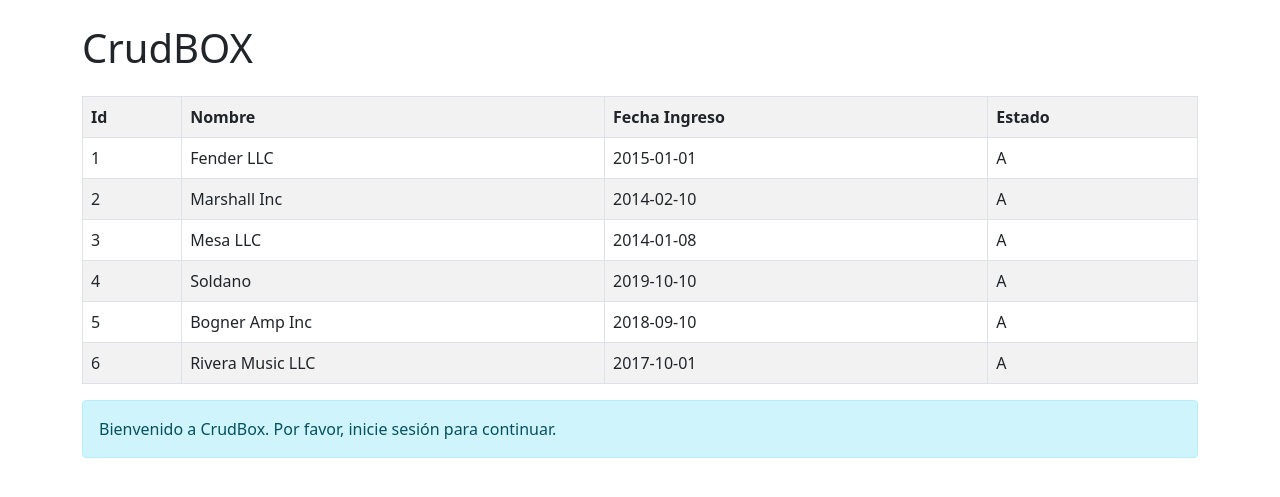
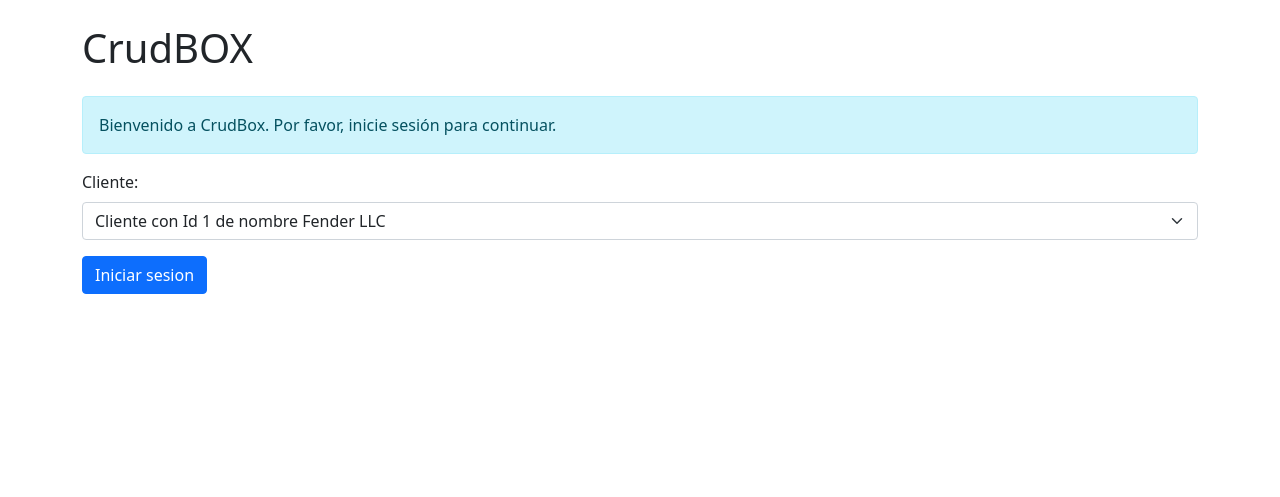
Before and after one commit to Corcho4433/BoxDB, a Flask app: page / in a window 1280 px wide. Shown: the top 497 px of the page. Run offline with Flask 3, Linux system fonts and the light colour scheme.

Commit message:
added select cliente form

```diff
--- a/app.py
+++ b/app.py
@@ -29,15 +29,11 @@ sistema = crear_sistema()
 def home():
     """Define la logica para la pagina principal (index)"""
     if request.method=='POST':
+        cliente = sistema.get_cliente_from_string(request.form["cliente"])
         return render_template('index.html')
 
-    listado_clientes = sistema.listar_clientes()
-
-    clientes = []
-    for cliente in listado_clientes:
-        clientes.append([cliente.id_cliente, cliente.nombre, cliente.fecha_ingreso, cliente.estado])
-
-    return render_template('index.html', clientes=clientes)
+    clientes = sistema.listar_clientes()
+    return render_template('index.html', clientes=clientes, form={})
 
 @app.route('/iniciar_sesion',methods=['GET','POST'])
 def iniciar_sesion():
--- a/box/cliente.py
+++ b/box/cliente.py
@@ -4,6 +4,9 @@ class Cliente:
         self.__nombre = nombre
         self.__fecha_ingreso = fecha_ingreso
         self.__estado = estado
+
+    def __str__(self):
+        return f"Cliente con Id {self.__id_cliente} de nombre {self.__nombre}"
 
     @property
     def id_cliente(self) -> int:
--- a/box/crudmanager.py
+++ b/box/crudmanager.py
@@ -28,5 +28,11 @@ class CrudManager:
     def listar_clientes(self):
         clientes_disponibles = []
         for cliente in self.__clientes:
-            clientes_disponibles.append(cliente)
+            clientes_disponibles.append(str(cliente))
         return clientes_disponibles
+
+    def get_cliente_from_string(self, cliente: str):
+        for cliente in self.__clientes:
+            if str(cliente) == cliente:
+                return cliente
+        return None
--- a/dao/clientedao.py
+++ b/dao/clientedao.py
@@ -3,7 +3,7 @@ from box.cliente import Cliente
 
 class ClienteDAO:
     def __init__(self):
-        self.__db = mysql.connector.connect(user='root', password="i2i0L2aH1", host="localhost", database='boxdbmartindatabases')
+        self.__db = mysql.connector.connect(user='root', password="racing1996", host="127.0.0.1", database='boxdbmartindatabases')
 
     def listar_clientes(self):
         cnx = self.__db
--- a/dao/ordenventadao.py
+++ b/dao/ordenventadao.py
@@ -3,7 +3,7 @@ from datetime import datetime
 
 class OrdenVentaDAO:
     def __init__(self):
-        self.__db = mysql.connector.connect(user='root', password="i2i0L2aH1", host="localhost", database='boxdbmartindatabases')
+        self.__db = mysql.connector.connect(user='root', password="racing1996", host="127.0.0.1", database='boxdbmartindatabases')
 
     def crear_orden_venta(self, id_cliente: int, id_usuario, id_direccion, id_tipo_entrega, subtotal, descuento, total, fecha_entrega, obs):
         cnx = self.__db
--- a/dao/productodao.py
+++ b/dao/productodao.py
@@ -3,7 +3,7 @@ import mysql.connector
 
 class ProductoDAO:
     def __init__(self):
-        self.__db = mysql.connector.connect(user='root', password="i2i0L2aH1", host="localhost", database='boxdbmartindatabases')
+        self.__db = mysql.connector.connect(user='root', password="racing1996", host="127.0.0.1", database='boxdbmartindatabases')
 
     def listar_productos(self, id_cliente: int):
         cnx = self.__db
--- a/templates/index.html
+++ b/templates/index.html
@@ -12,29 +12,27 @@
 
     <h1 class="my-4">CrudBOX</h1>
 
-    <table class="table table-striped table-bordered">
-        <tr>
-            <th>Id</th>
-            <th>Nombre</th>
-            <th>Fecha Ingreso</th>
-            <th>Estado</th>
-        </tr>
-        {% for cliente in clientes %}
-        <tr>
-            <td>{{ cliente[0] }}</td>
-            <td>{{ cliente[1] }}</td>
-            <td>{{ cliente[2] }}</td>
-            <td>{{ cliente[3] }}</td>
-        </tr>
-        {% endfor %}
-    </table>
-
     {% if request.args.get('mensaje') %}
     <p>{{ request.args.get('mensaje') }}</p>
     {% endif %}
 
     <div class="alert alert-info">Bienvenido a CrudBox. Por favor, inicie sesión para continuar.</div>
 
+    <div class="form-container">
+        <form method="post" class="form-group">
+            <div class="mb-3">
+                <label for="cliente" class="form-label">Cliente:</label>
+                <select name="cliente" id="cliente" required class="form-select">
+                    {% for cliente in clientes %}
+                    <option value="{{cliente}}"{% if cliente == form.cliente %} selected{% endif %}>{{cliente}}</option>
+                    {% endfor %}
+                </select>
+            </div>
+        </form>
+    </div>
+
+    <a href="{{ url_for('iniciar_sesion') }}" class="btn btn-primary btn-block">Iniciar sesion</a>
+
 </body>
 
 </html>
```
